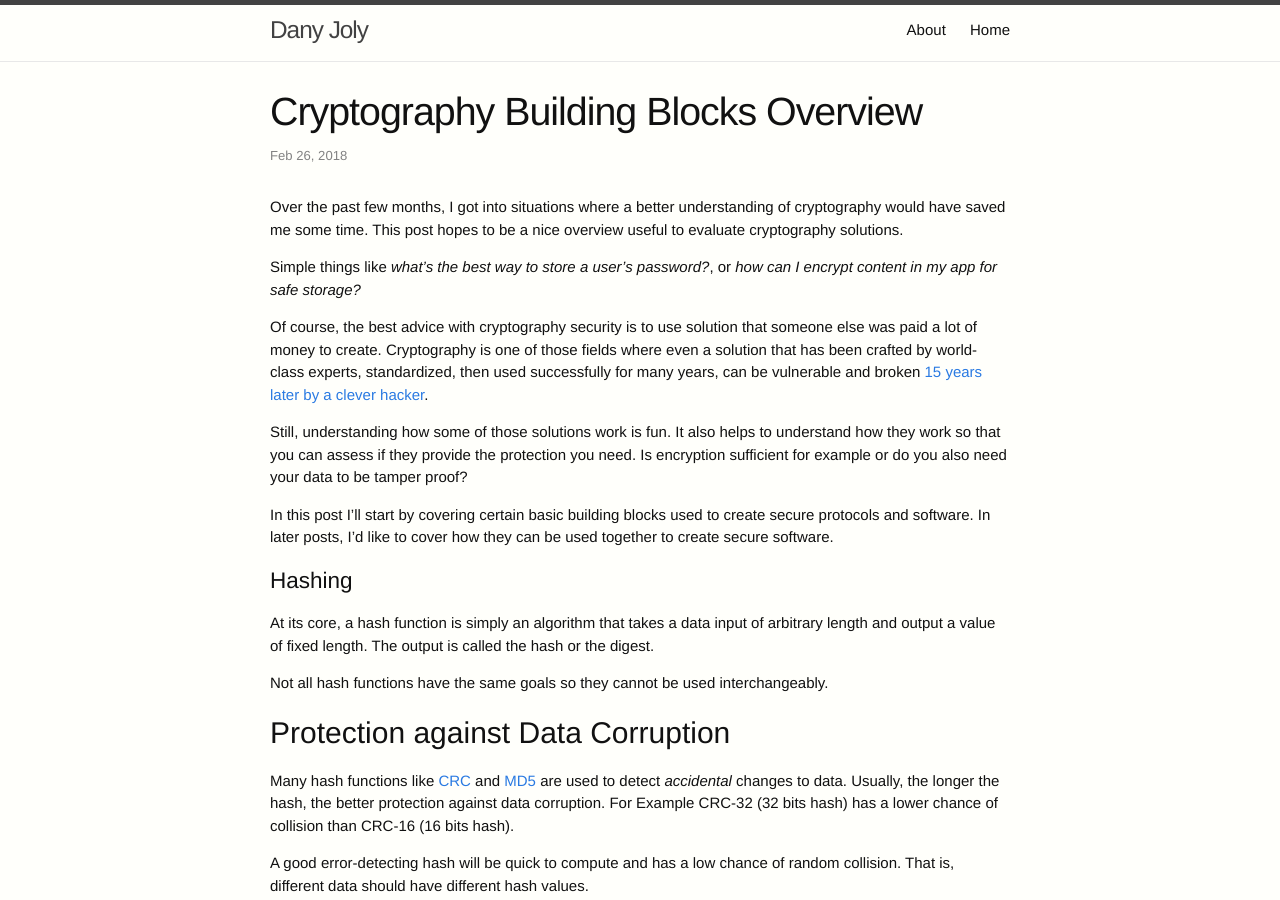
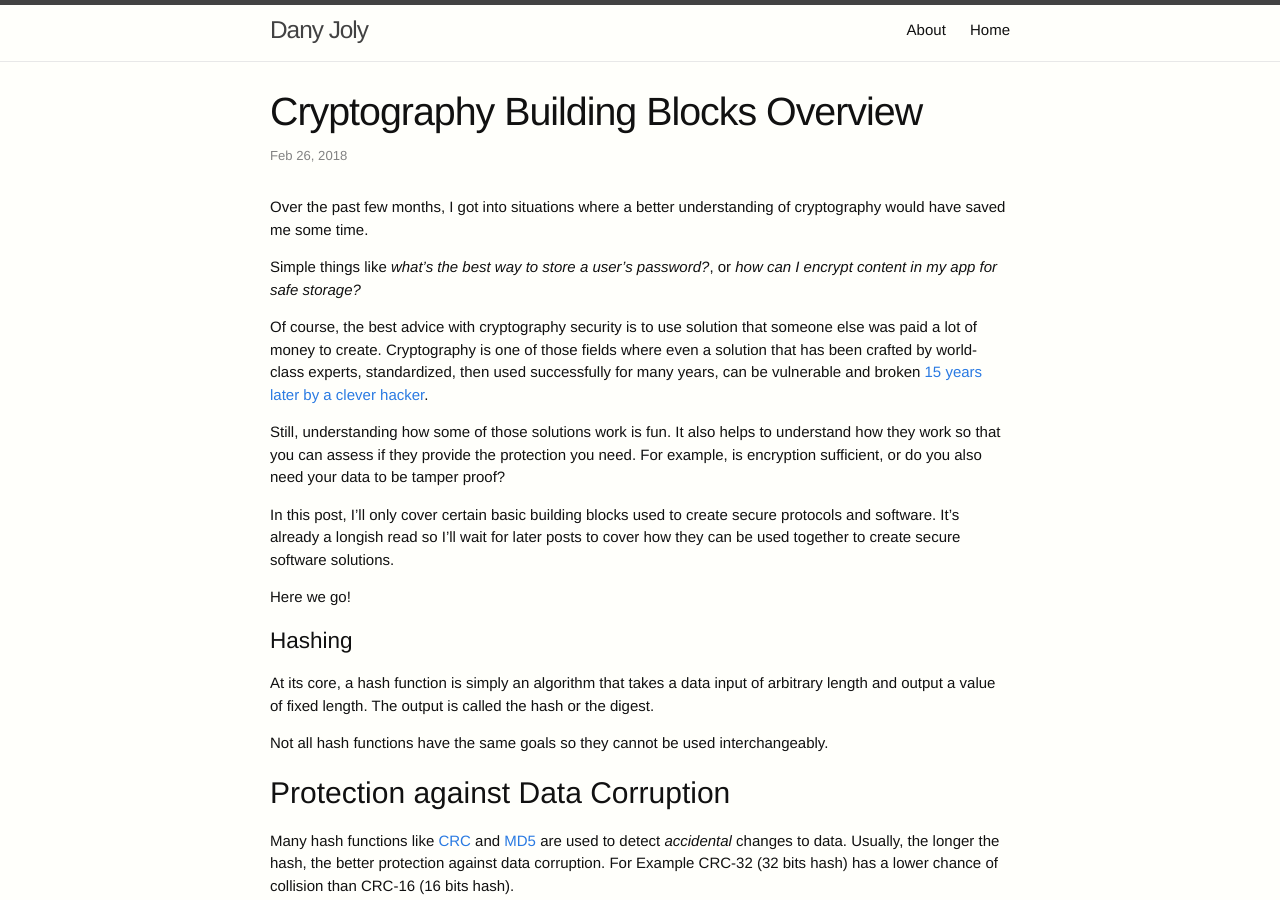
Before and after one commit to DanyJoly/danyjoly.github.io, a Jekyll site: the page built from _posts/2018-02-26-cryptography-building-blocks-overview.md, in a window 1280 px wide and 900 px high. Built offline with Jekyll 4.4.1, drawn with Linux system fonts in a browser that asks for light colours.

Commit message:
Minor changes to the Cryptography Building Blocks Overview post.

```diff
--- a/_posts/2018-02-26-cryptography-building-blocks-overview.md
+++ b/_posts/2018-02-26-cryptography-building-blocks-overview.md
@@ -3,15 +3,17 @@ layout: post
 title: Cryptography Building Blocks Overview
 ---
 
-Over the past few months, I got into situations where a better understanding of cryptography would have saved me some time. This post hopes to be a nice overview useful to evaluate cryptography solutions.
+Over the past few months, I got into situations where a better understanding of cryptography would have saved me some time.
 
 Simple things like *what's the best way to store a user's password?*, or *how can I encrypt content in my app for safe storage?*
 
 Of course, the best advice with cryptography security is to use solution that someone else was paid a lot of money to create. Cryptography is one of those fields where even a solution that has been crafted by world-class experts, standardized, then used successfully for many years, can be vulnerable and broken [15 years later by a clever hacker](https://blog.cloudflare.com/padding-oracles-and-the-decline-of-cbc-mode-ciphersuites/).
 
-Still, understanding how some of those solutions work is fun. It also helps to understand how they work so that you can assess if they provide the protection you need. Is encryption sufficient for example or do you also need your data to be tamper proof?
+Still, understanding how some of those solutions work is fun. It also helps to understand how they work so that you can assess if they provide the protection you need. For example, is encryption sufficient, or do you also need your data to be tamper proof?
 
-In this post I'll start by covering certain basic building blocks used to create secure protocols and software. In later posts, I'd like to cover how they can be used together to create secure software.
+In this post, I'll only cover certain basic building blocks used to create secure protocols and software. It's already a longish read so I'll wait for later posts to cover how they can be used together to create secure software solutions.
+
+Here we go!
 
 # Hashing
 At its core, a hash function is simply an algorithm that takes a data input of arbitrary length and output a value of fixed length. The output is called the hash or the digest.
```
